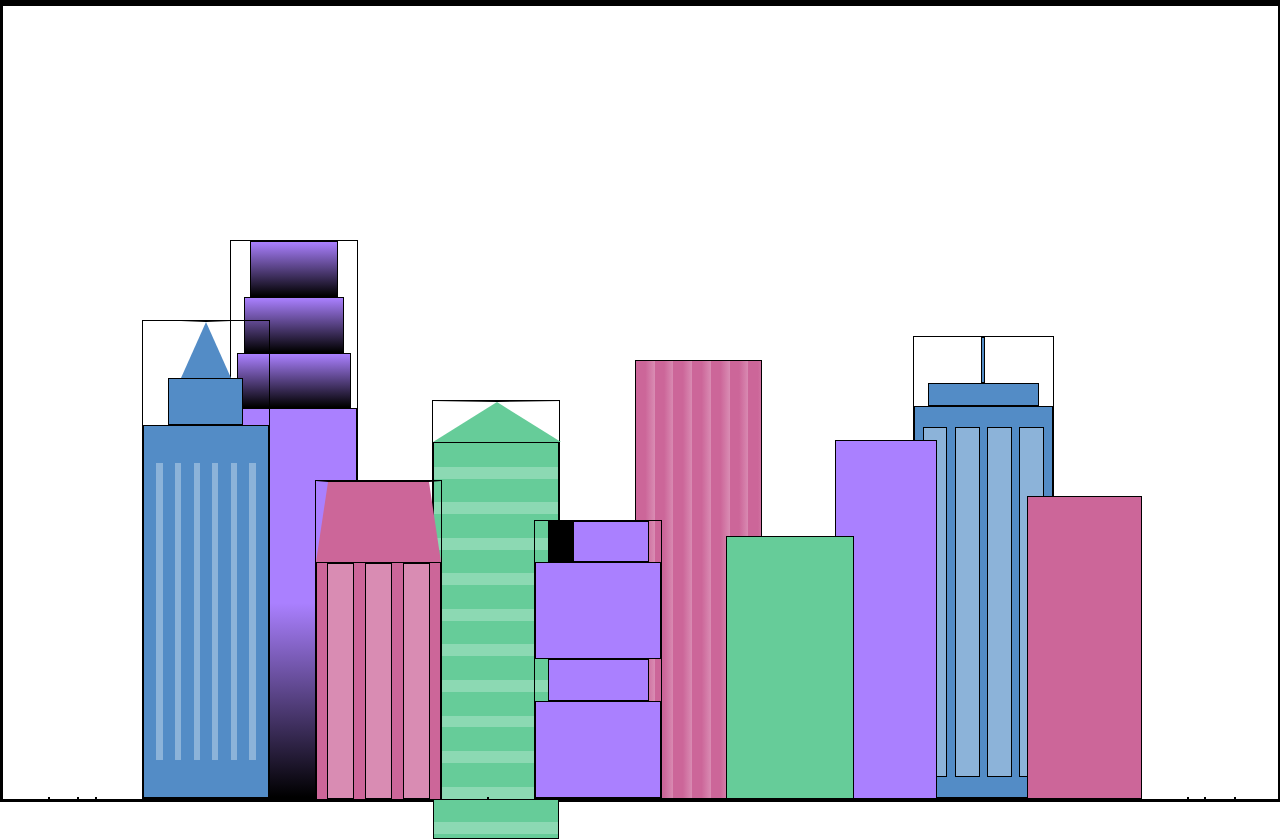
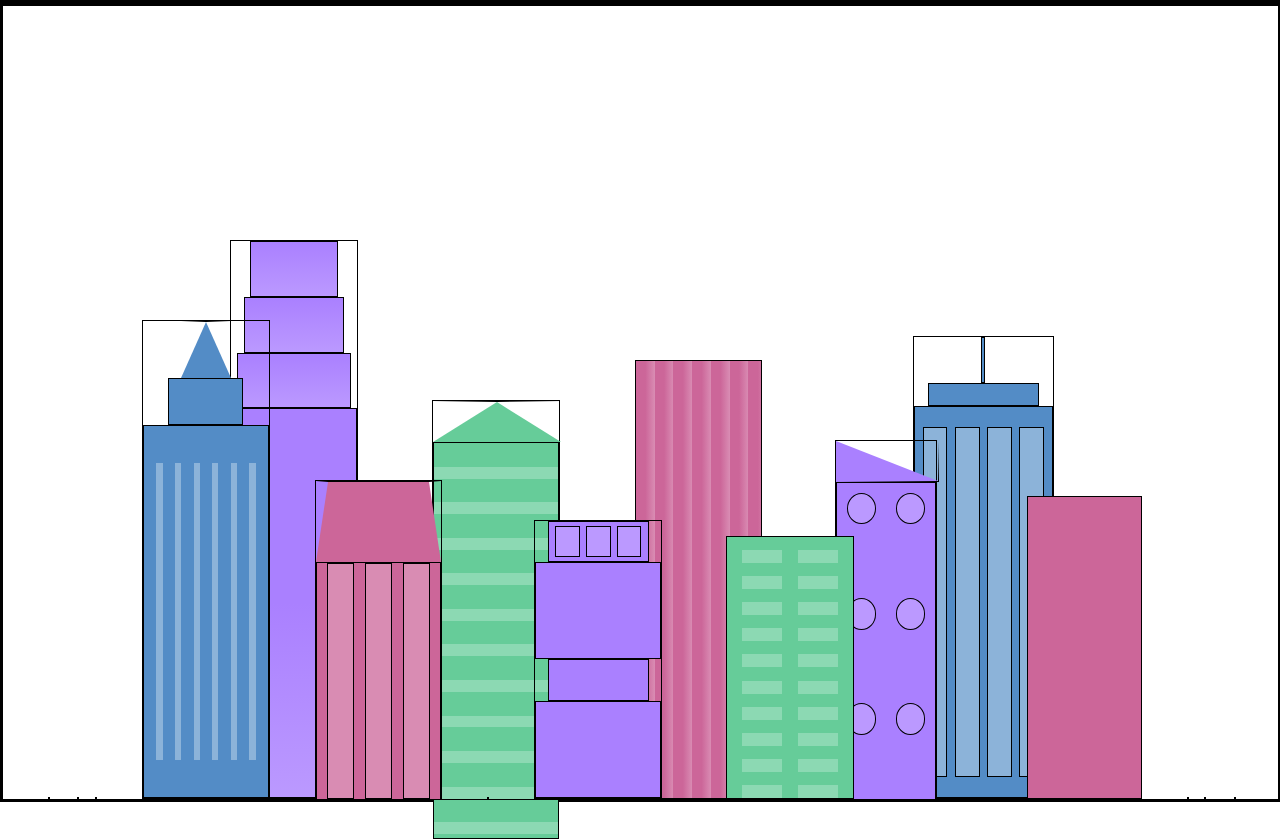
Before and after one commit to LittleLW8847/CITY-SKYLINE, a plain HTML site: page index.html in a window 1280 px wide. Drawn offline with Linux system fonts and the light colour scheme.

Commit message:
last building

```diff
--- a/index.html
+++ b/index.html
@@ -54,7 +54,7 @@
             </div>
             <div></div>
             <div class="fb3 building-wrap">
-                <div class="fb3a">
+                <div class="fb3a window-wrap">
                     <div class="fb3-window"></div>
                     <div class="fb3-window"></div>
                     <div class="fb3-window"></div>
@@ -63,7 +63,17 @@
                 <div class="fb3a"></div>
                 <div class="fb3b"></div>
             </div>
-            <div class="fb4"></div>
+            <div class="fb4">
+                <div class="fb4a"></div>
+                <div class="fb4b">
+                    <div class="fb4-window"></div>
+                    <div class="fb4-window"></div>
+                    <div class="fb4-window"></div>
+                    <div class="fb4-window"></div>
+                    <div class="fb4-window"></div>
+                    <div class="fb4-window"></div>
+                </div>
+            </div>
             <div class="fb5"></div>
             <div class="fb6"></div>
             <div></div>
--- a/styles.css
+++ b/styles.css
@@ -3,7 +3,7 @@
     --building-color2:#66cc99;
     --building-color3:#cc6699;
     --building-color4:#538cc6;
-    --window-color1:black;
+    --window-color1:#bb99ff;
     --window-color2:#8cd9b3;
     --window-color3:#d98cb3;
     --window-color4:#8cb3d9;
@@ -201,17 +201,47 @@ body{
 .fb4{
     width: 8%;
     height: 45%;
-    background-color: var(--building-color1);
     position: relative;
     left: 10%;
+}
+
+.fb4a{
+    border-top: 5vh solid transparent;
+    border-left: 8vw solid var(--building-color1);
+}
+
+.fb4b{
+    width: 100%;
+    height: 89%;
+    background-color: var(--building-color1);
+    display: flex;
+    flex-wrap: wrap;
+}
+
+.fb4-window{
+    width: 30%;
+    height: 10%;
+    border-radius: 50%;
+    background-color: var(--window-color1);
+    margin: 10%;
 }
 
 .fb5{
     width: 10%;
     height: 33%;
-    background-color: var(--building-color2);
     position: relative;
     right: 10%;
+    background: repeating-linear-gradient(
+        var(--building-color2) 0%,
+        var(--building-color2) 5%,
+        transparent 5%,
+        transparent 10%),
+        repeating-linear-gradient(
+            90deg,
+            var(--building-color2) 0%,
+            var(--building-color2) 12%,
+            var(--window-color2) 12%,
+            var(--window-color2) 44%) ;
 }
 
 .fb6{
```
